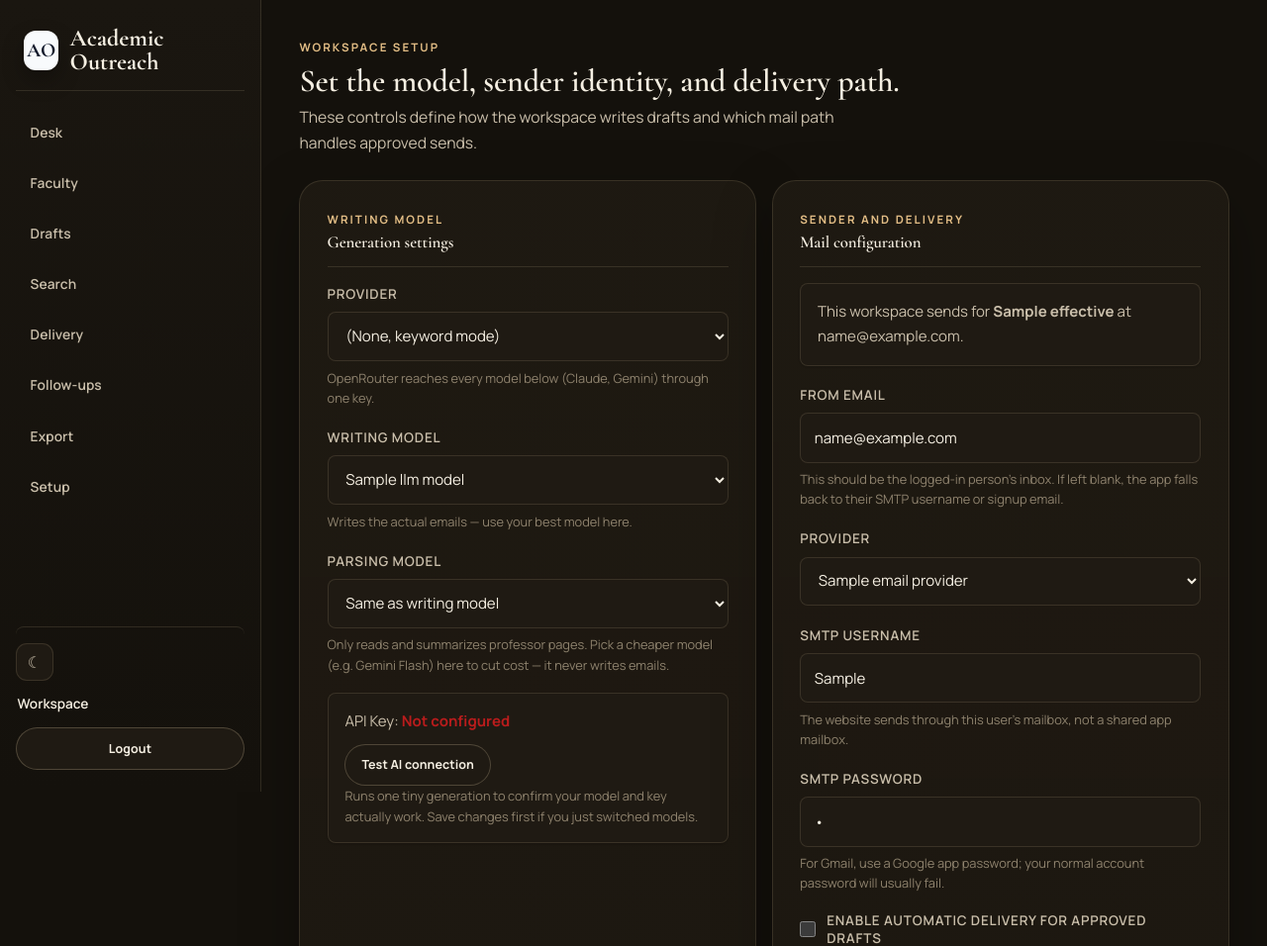
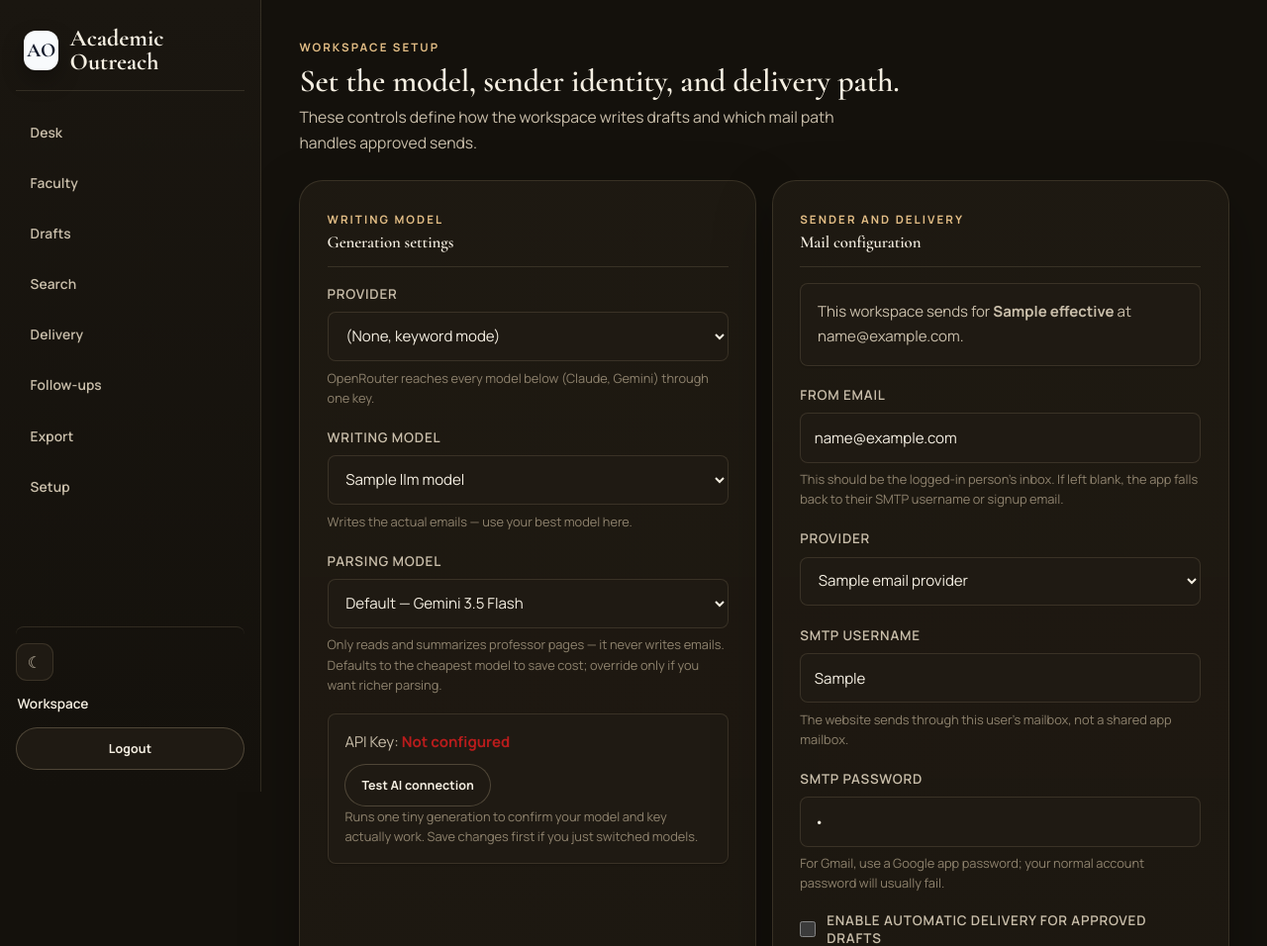
Before and after one commit to babybooghost/academic-outreach, a Flask app: template app/web/templates/settings.html in a window 1280 px wide. Shown: the top 956 px of the page at 99% size. Run offline with Flask 3, Linux system fonts and the light colour scheme; the template is opened without the code that fills it: most values are stand-ins (such as "Sample title", 1, 10 or a date in 2020); parts of the project's set-up code (start-up, migrations or seed data) failed here and were passed over.

Commit message:
Default parsing model to Gemini 3.5 Flash (cost-saving) (#8)
When no parsing model is explicitly chosen, summarizing professor pages now uses
a cheap, capable model (Gemini 3.5 Flash) instead of the premium writing model.
Parsing is extraction, not composition, so quality is unaffected and every
workspace saves cost out of the box. Writing still uses the selected premium
model; an explicit parsing model still overrides the default.

34 tests pass.

Co-authored-by: Claude Opus 4.8 <noreply@anthropic.com>

```diff
--- a/app/web/templates/settings.html
+++ b/app/web/templates/settings.html
@@ -56,12 +56,12 @@
                 <div class="form-group">
                     <label for="llm_model_parse">Parsing model</label>
                     <select id="llm_model_parse" name="llm_model_parse">
-                        <option value="" {% if not effective.llm_model_parse %}selected{% endif %}>Same as writing model</option>
+                        <option value="" {% if not effective.llm_model_parse %}selected{% endif %}>Default — Gemini 3.5 Flash</option>
                         {% for model_id, model_name in llm_models.items() %}
                         <option value="{{ model_id }}" {% if effective.llm_model_parse == model_id %}selected{% endif %}>{{ model_name }}</option>
                         {% endfor %}
                     </select>
-                    <div class="form-hint">Only reads and summarizes professor pages. Pick a cheaper model (e.g. Gemini Flash) here to cut cost — it never writes emails.</div>
+                    <div class="form-hint">Only reads and summarizes professor pages — it never writes emails. Defaults to the cheapest model to save cost; override only if you want richer parsing.</div>
                 </div>
                 <div class="auth-note">
                     <p>API Key:
```
Also changed, not shown: app/summarizer.py (+10 -3 lines).
